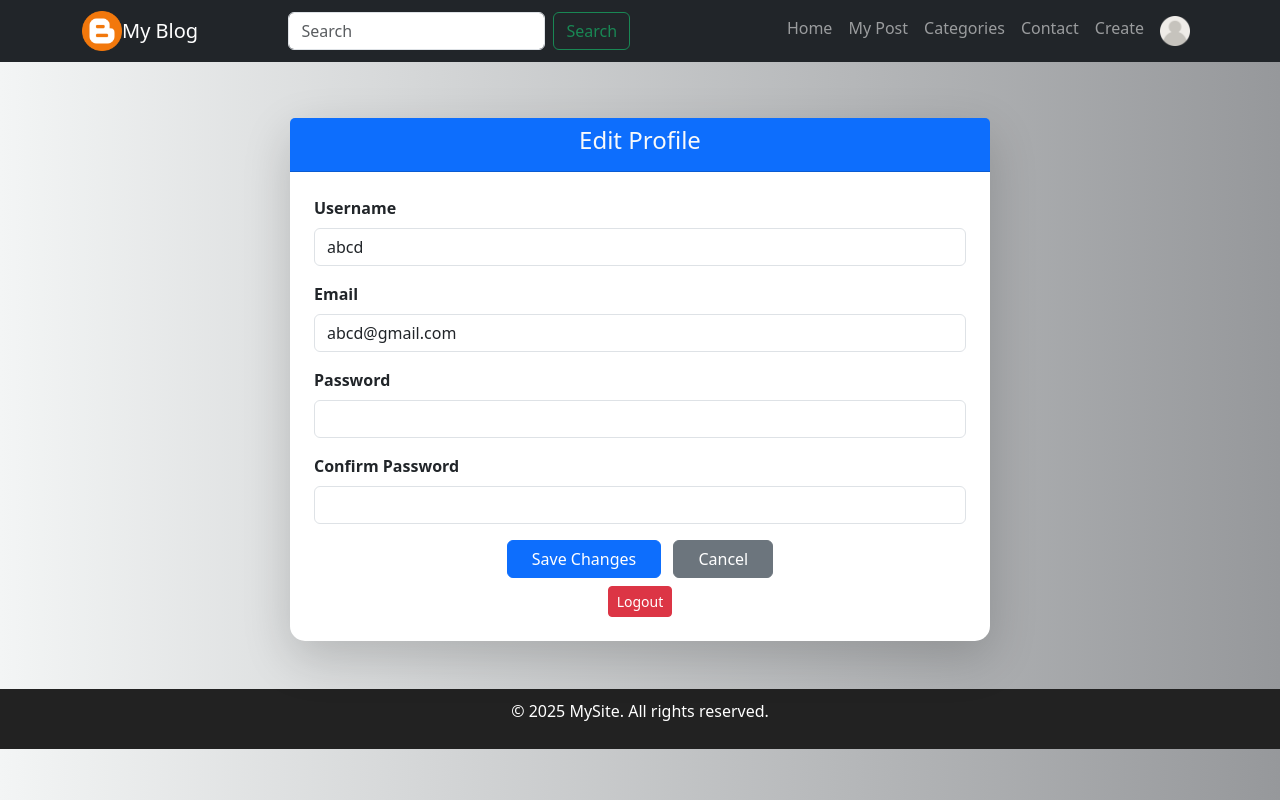
After one commit to Sakthi3431/Django-Blog-App, a Django app: page /user/edit-profile/4/ in a window 1280 px wide. The commit adds this page. Run offline with Django 5.2, Linux system fonts and the light colour scheme; data comes from the database, SQL or seed files in the repository; both versions use the stored data as it was after the commit; some libraries are stand-ins or nearby versions.

Commit message:
feat: added a html page for user to edit thier profile

```diff
--- /dev/null
+++ b/blog/templates/edit_profile.html
@@ -0,0 +1,46 @@
+{% extends 'oldbase.html' %}
+{% load static %}
+{% load widget_tweaks %}
+{% block content %}
+
+<div class="container my-5">
+    <div class="card shadow-lg border-0" style="max-width: 700px; margin:auto;">
+        <div class="card-header bg-primary text-light text-center">
+            <h4>Edit Profile</h4>
+        </div>
+        <div class="card-body p-4">
+            <form method="POST">
+                {% csrf_token %}
+                <div class="mb-3">
+                    <label for="id_username" class="form-label fw-bold">Username</label>
+                    {{ form.username| add_class:"form-control"}}
+                </div>
+                <div class="mb-3">
+                    <label for="id_email" class="form-label fw-bold">Email</label>
+                    {{ form.email| add_class:"form-control"}}
+                </div>
+                <div class="mb-3">
+                    <label for="id_password" class="form-label fw-bold">Password</label>
+                    {{ form.password| add_class:"form-control"}}
+                </div>
+                <div class="mb-3">
+                    <label for="id_confirmpassword" class="form-label fw-bold">Confirm Password</label>
+                    {{ form.password| add_class:"form-control"}}
+                </div>
+
+                <div class="text-center">
+                    <button type="submit" class="btn btn-primary px-4 me-2">Save Changes</button>
+                    <a href="{% url 'dashboard' %}" class="btn btn-secondary px-4">Cancel</a>
+                </div>
+            </form>
+            <div class="text-center">
+            <form action="{% url 'logout' %}" method="post" class="text-center" style="display:inline;">
+                                <button type="submit" class="btn btn-danger btn-sm mt-2">Logout</button>
+                            </form>
+                        </div>
+        </div>
+
+    </div>
+
+</div>
+{% endblock %}
--- a/blog/templates/oldbase.html
+++ b/blog/templates/oldbase.html
@@ -5,7 +5,7 @@
     <meta charset="UTF-8">
     <meta name="viewport" content="width=device-width, initial-scale=1.0">
     <link href="https://cdn.jsdelivr.net/npm/bootstrap@5.3.7/dist/css/bootstrap.min.css" rel="stylesheet" integrity="sha384-LN+7fdVzj6u52u30Kp6M/trliBMCMKTyK833zpbD+pXdCLuTusPj697FH4R/5mcr" crossorigin="anonymous">
-    <link rel="stylesheet" href="{% static 'blog/assets/style.css' %}">
+
     <title>Document</title>
     <style>
       footer {
@@ -14,7 +14,61 @@
   padding: 10px;
   text-align: center;
 }
+.blog-card {
+      border: none;
+      border-radius: 10px;
+      overflow: hidden;
+      box-shadow: 0 4px 15px rgba(0,0,0,0.1);
+      transition: transform 0.3s, box-shadow 0.3s;
+      background-color: #fff;
+    }
+    .blog-card:hover {
+      transform: translateY(-5px);
+      box-shadow: 0 10px 25px rgba(0,0,0,0.15);
+    }
+    .blog-card img {
+      width: 100%;
+      height: 200px;
+      object-fit: cover;
+    }
+    .blog-card .card-body {
+      padding: 20px;
+    }
+    .blog-card .card-date {
+      font-size: 0.9rem;
+      color: #ff6f61;
+      margin-bottom: 10px;
+    }
+    .blog-card h5 {
+      font-weight: 600;
+      margin-bottom: 10px;
+    }
+    .blog-card p {
+      color: #6c757d;
+      font-size: 0.95rem;
+      margin-bottom: 15px;
+    }
+    .blog-card a {
+      color: #000;
+      font-weight: 500;
+      text-decoration: none;
+    }
+    .blog-card a:hover {
+      text-decoration: underline;
+    }
+    body {
+    padding-top: 70px;
+    background: linear-gradient(to right, #f3f5f5, #96989b);
+}
 
+.card {
+    background: white;
+    border-radius: 15px;
+}
+
+h2 {
+    font-family: 'Poppins', sans-serif;
+}
     </style>
 </head>
 <body>
@@ -36,13 +90,8 @@
                 <li class="nav-item"><a class="nav-link" href="{% url 'mypost' %}">My Post</a></li>
                 <li class="nav-item"><a class="nav-link" href="#services">Categories</a></li>
                 <li class="nav-item"><a class="nav-link" href="#contact">Contact</a></li>
-                <li class="nav-item"><a class="nav-link" href="{% url 'create_post' %}"><img src="{% static 'blog/assets/plus.png' %}" alt="+" style="height: 30px;"></a></li>
-                <li class="nav-item">
-                    <form action="{% url 'logout' %}" method="post" style="display:inline;">
-                    {% csrf_token %}
-                    <button type="submit" class="btn btn-light btn-sm mt-2">Logout</button>
-                    </form>
-                </li>
+                <li class="nav-item"><a class="nav-link" href="{% url 'create_post' %}">Create</a></li>
+                <li class="nav-item"><a class="nav-link" href="{% url 'edituser' user.id %}"><img src="{% static 'blog/assets/user (1).png' %}" alt="+" style="height: 30px;"></a></li>
             </ul>
         </div>
     </div>
--- a/user/forms.py
+++ b/user/forms.py
@@ -8,3 +8,13 @@ class RegistrationForm(forms.ModelForm):
     class Meta:
         model = Registration
         fields = ['username', 'email', 'password', 'confirmpassword']
+
+class ProfileEditForm(forms.ModelForm):
+    class Meta:
+        model = Registration
+        fields = ['username', 'email', 'password', 'confirmpassword']
+        widgets = {
+            'password':forms.PasswordInput(),
+            'confirmpassword': forms.PasswordInput()
+
+        }
--- a/user/urls.py
+++ b/user/urls.py
@@ -6,4 +6,6 @@ urlpatterns = [
     path('register/', views.RegisterPage, name='register'),
     path('dashboard/', views.Dashboard, name='dashboard'),
     path('dashboard/<int:id>/', views.Detail_view, name='detail_view'),
+    path('edit-profile/<int:id>/', views.EditUser, name='edituser'),
+
 ]
--- a/user/views.py
+++ b/user/views.py
@@ -57,5 +57,16 @@ def Detail_view(request, id):
 @login_required(login_url='/user/login')
 def MyPosts(request):
     posts = Post.objects.filter(author = request.user).order_by('-created_at')
-    print(request.user)
     return render(request, 'own_posts.html', {'posts': posts})
+
+def EditUser(request, id):
+    user = User.objects.get(id=id)
+    if request.method == "POST":
+        form = ProfileEditForm(request.POST, instance=user)
+        if form.is_valid():
+            form.save()
+            return redirect("dashboard")
+
+    else:
+        form = ProfileEditForm(instance=user)
+    return render(request, 'edit_profile.html', {"form":form, "user": user})
```
Also changed, not shown: blog/static/blog/assets/style.css (+1 -9 lines), blog/static/blog/assets/user (1).png (added), db.sqlite3.
